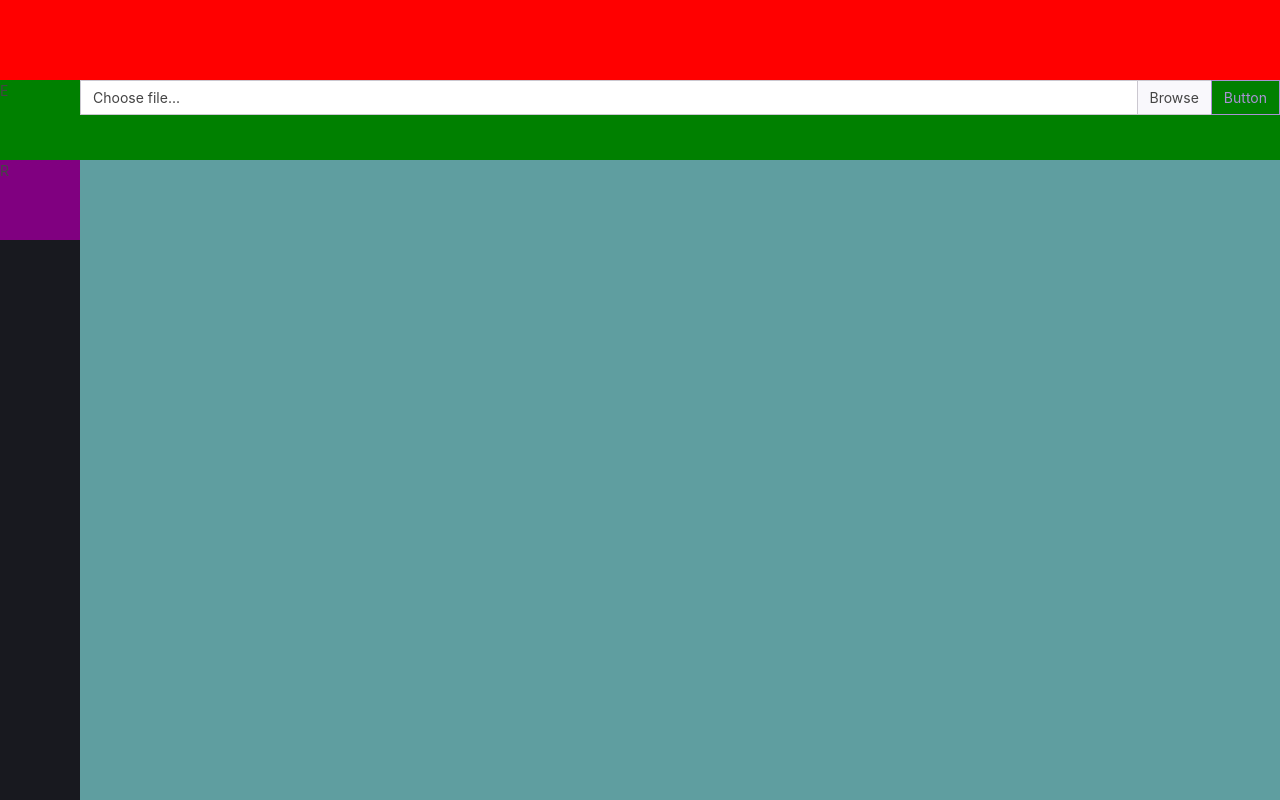
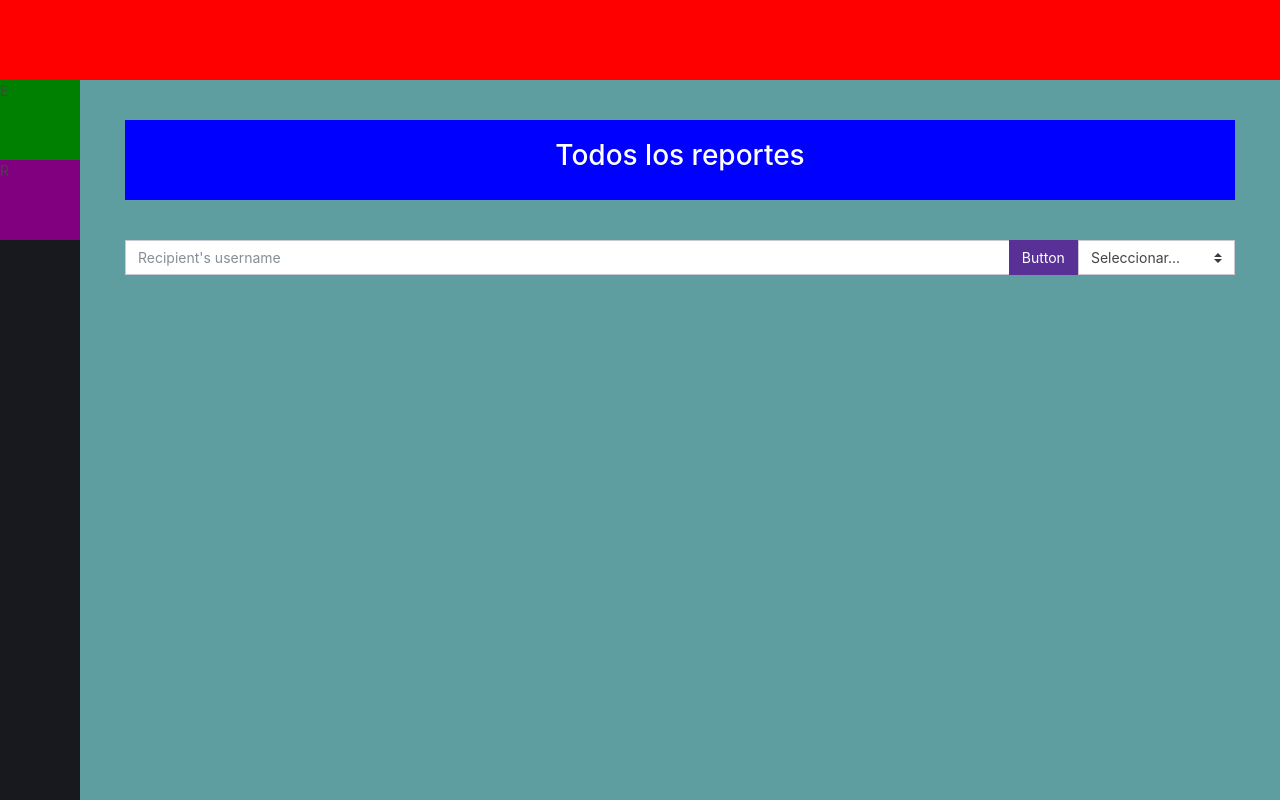
Before and after one commit to cristian-avendano/express, a plain HTML site: page index.html in a window 1280 px wide. Drawn offline with nearby package versions, Linux system fonts and the light colour scheme.

Commit message:
alpha 2.0

```diff
--- a/index.css
+++ b/index.css
@@ -78,7 +78,7 @@
     height: 80px;
     background-color: blue;
     margin-top: 40px;
-    margin-bottom: 80px;
+    margin-bottom: 40px;
 }
 
 
@@ -124,3 +124,11 @@
     height: 80px;
     background-color:green;
 }
+
+/*busqueda*/
+
+
+.buscar{
+    display: flex;
+    width: 100%;
+}
--- a/index.html
+++ b/index.html
@@ -75,16 +75,26 @@
                 </div>
 
                 <div class="reporte-opc">
-                    <div class="entradas">
-                        <div class="input-group is-invalid">
-                            <div class="custom-file">
-                              <input type="file" class="custom-file-input" id="validatedInputGroupCustomFile" required>
-                              <label class="custom-file-label" for="validatedInputGroupCustomFile">Choose file...</label>
+                    <div class="informacion container">
+                        <div class="contenedor-texto1">
+                            <h2>Todos los reportes</h2>
+                        </div>
+                        <div class="buscar">
+                            <div id="barra-buscar" class="input-group mb-3">
+                                <input type="text" class="form-control" placeholder="Recipient's username" aria-label="Recipient's username" aria-describedby="button-addon2">
+                                <div class="input-group-append">
+                                  <button class="btn btn-primary" type="button" id="button-addon2">Button</button>
+                                </div>
                             </div>
-                            <div class="input-group-append">
-                               <button class="btn btn-outline-secondary" type="button">Button</button>
+
+                            <div id="barra-filtro" class="filtro">
+                                <select class="custom-select" id="inputGroupSelect01">
+                                    <option selected>Seleccionar...</option>
+                                    <option value="1">fecha (Mayor/Menor)</option>
+                                    <option value="2">fecha (Menor/Mayor)</option>
+                                  </select>
                             </div>
-                          </div>
+                        </div>
                     </div>
                 </div>
 
```
